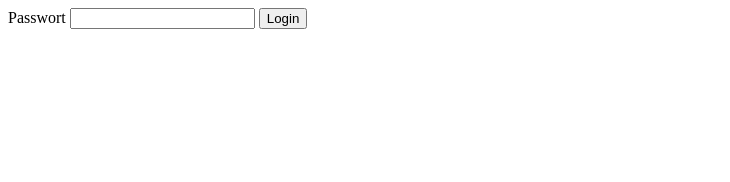
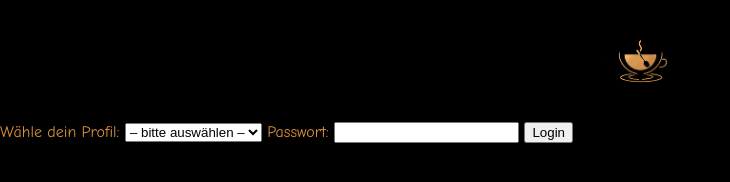
Before and after one commit to Ayrabi/Feierabendhood, a plain HTML site: page index.html in a window 1280 px wide. Shown: the whole page, without its empty margins (0-730 px from the left). Drawn offline with Linux system fonts and the light colour scheme.

Commit message:
Update index.html

```diff
--- a/index.html
+++ b/index.html
@@ -1,6 +1,31 @@
-<div id="login-container">
-  <label for="password">Passwort</label>
-  <input type="password" id="password" />
-  <button id="loginButton">Login</button>
-  <div id="login-message"></div>
-</div>
+<!DOCTYPE html>
+<html lang="de">
+<head>
+  <meta charset="UTF-8" />
+  <meta name="viewport" content="width=device-width, initial-scale=1.0" />
+  <title>Feierabendhood Login</title>
+  <link rel="stylesheet" href="styles.css" />
+</head>
+<body>
+  <div class="logo-container">
+    <img src="bilder/logo.png" alt="Logo" class="logo" />
+  </div>
+
+  <div id="login-container">
+    <label for="username">Wähle dein Profil:</label>
+    <select id="username">
+      <option value="" disabled selected>– bitte auswählen –</option>
+      <option value="rabia">Rabia Aydemir</option>
+      <option value="ali">Ali Test</option>
+    </select>
+
+    <label for="password">Passwort:</label>
+    <input type="password" id="password" />
+    <button id="loginButton">Login</button>
+
+    <div id="login-message"></div>
+  </div>
+
+  <script src="script.js"></script>
+</body>
+</html>
```
